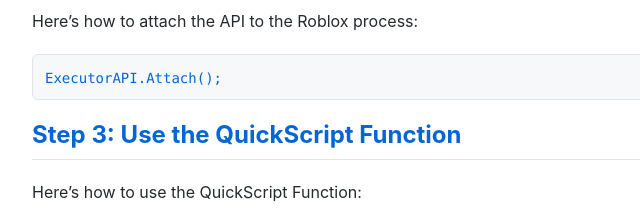
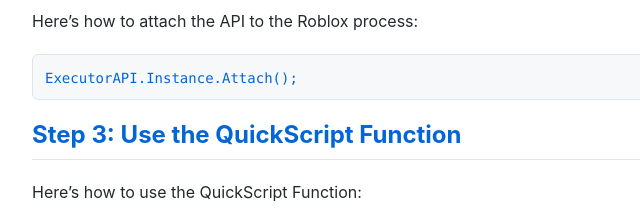
Before and after one commit to IAmTheExtremeUD/pepsiapi, a plain HTML site: page install.html in a window 1280 px wide. Shown: the part 416-639 px from the top of the page, 158-798 px from the left. Drawn offline with Linux system fonts and the light colour scheme.

Commit message:
Update install.html

```diff
--- a/install.html
+++ b/install.html
@@ -115,7 +115,7 @@
             <p>Here’s how to attach the API to the Roblox process:</p>
 
             <div class="code-block">
-                <code>ExecutorAPI.Attach();</code>
+                <code>ExecutorAPI.Instance.Attach();</code>
                 <button class="copy-button" onclick="copyToClipboard('ExecutorAPI.Attach();')">Copy</button>
             </div>
         </div>
```
